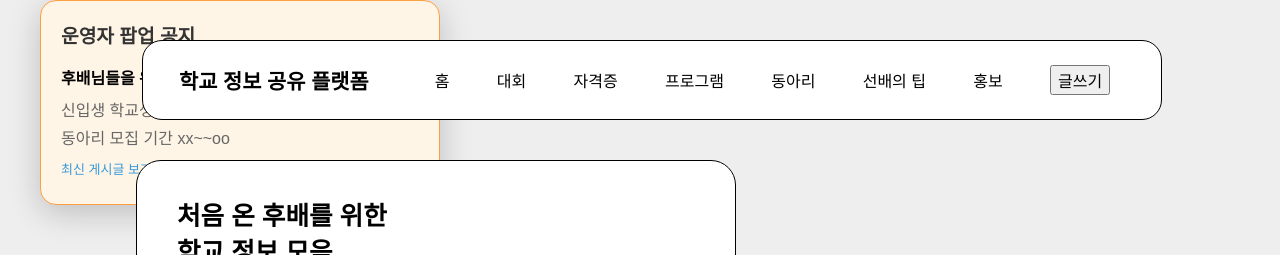
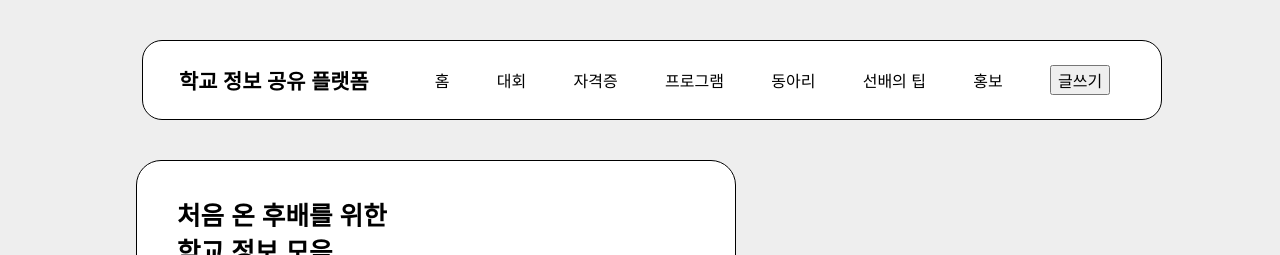
Before and after one commit to yougive9090/SPAMTEAM, a React (Create React App) app in the folder project/: page / in a window 1280 px wide. Shown: the top 255 px of the page. Built offline with nearby package versions, Linux system fonts and the light colour scheme; no server answers.

Commit message:
delete popup

```diff
--- a/project/src/js/menu.css
+++ b/project/src/js/menu.css
@@ -1,63 +1,6 @@
 * {
   user-select: none;
   box-sizing: border-box;
-}
-/* 오렌지색 팝업 공지 상자 */
-.modal-overlay {
-  position: fixed;
-  top: 40px;
-  left: 100%;
-  width: 100%;
-  height: 100%;
-  background-color: rgba(0, 0, 0, 0.5);
-  display: flex;
-  justify-content: center;
-  align-items: center;
-  z-index: 999;
-}
-
-.popup-card {
-  background-color: #fff5e6;
-  border: 1px solid #ff9f43;
-  border-radius: 16px;
-  width: 400px;
-  max-width: 90%;
-  padding: 20px;
-  box-shadow: 0 8px 32px rgba(0, 0, 0, 0.2);
-}
-
-.popup-header {
-  font-size: 1.2rem;
-  font-weight: bold;
-  color: #333;
-  margin-bottom: 16px;
-  display: flex;
-  align-items: center;
-}
-
-.popup-body p{
-  color: #666;
-  margin-bottom: 20px;
-}
-
-.popup-footer {
-  display: flex;
-  justify-content: space-between;
-  align-items: center;
-}
-
-.close-btn {
-  background: #fff5e6;
-  color: #ff9f43;
-  border: none;
-  padding: 6px 16px;
-  border-radius: 20px;
-  font-weight: bold;
-  cursor: pointer;
-}
-
-.close-btn:hover {
-  background: #ffeacc;
 }
 html {
     font-size: 16px;
--- a/project/src/js/menu.js
+++ b/project/src/js/menu.js
@@ -2,10 +2,8 @@ import './menu.css';
 import { Link } from 'react-router-dom';
 import { useState } from "react";
 
-import popupData from '../pop_up.json';
 function Menu() {
-  //팝업 on n off 기억 상태방(기본 true)
-  const [isOpen, setIsOpen] = useState(true);
+
   const keywords = [
       "홈",
       "대회",
@@ -152,29 +150,7 @@ const related = keywords.filter((word) => {
       </div>
       </div>
 
-        {/* 팝업 조립 존: isOpen이 true일 때만 우측 상단에 팝업을 띄운다! */}
-      {isOpen && (
-        <div className="popup-card">
-          <div className="popup-header">{popupData.title}</div>
 
-          <div className="popup-body">
-            <h4 style={{ margin: '0 0 8px 0' }}>{popupData.noticeTitle}</h4>
-            {popupData.content.map((text, index) => (
-              <p key={index} style={{ margin: '4px 0' }}>{text}</p>
-            ))}
-          </div>
-
-          <div className="popup-footer">
-            <span style={{ fontSize: '13px', color: '#3498db', cursor: 'pointer' }}>
-              {popupData.buttons.linkText}
-            </span>
-            {/* 닫기를 누르면 setIsOpen(false)가 실행되어 팝업이 사라집니다 */}
-            <button className="close-btn" onClick={() => setIsOpen(false)}>
-              {popupData.buttons.closeText}
-            </button>
-          </div>
-        </div>
-      )}
     </div>
   );
 }
--- a/project/src/pop_up.json
+++ /dev/null
@@ -1,15 +0,0 @@
-{
-    "popupId": 101,
-    "isActivate": true,
-    "title":"운영자 팝업 공지",
-    "noticeTitle":"후배님들을 위한 학교 정보 모음",
-    "content":[
-        "신입생 학교생활 가이드 업데이트",
-        "동아리 모집 기간 xx~~oo"
-    ],
-    "buttons":{
-        "closeText":"닫기",
-        "linkText":"최신 게시글 보기",
-        "linkUrl":"/posts/latest"
-    }
-}
```
Also changed, not shown: 1 other file (tests, documents, lock files or other folders).
